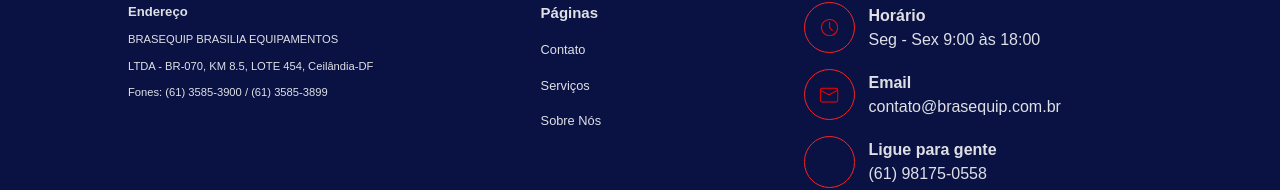
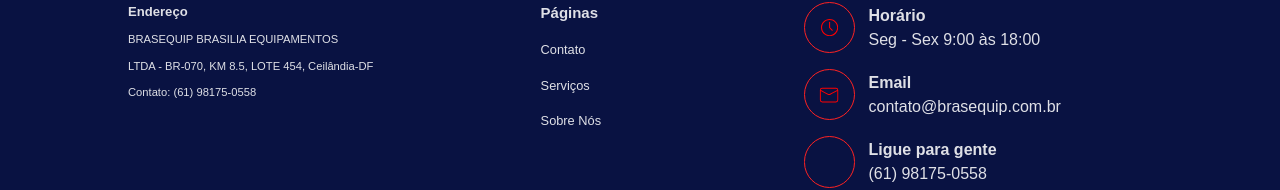
Before and after one commit to zzzBECK/brasequip, a React (Vite) app: page /brasequip/sobre in a window 1280 px wide. Shown: the part 2022-2212 px from the top of the page. Built offline with nearby package versions, Linux system fonts and the light colour scheme; some icons are missing.

Commit message:
Update contact information in Footer component

```diff
--- a/src/components/Footer/index.tsx
+++ b/src/components/Footer/index.tsx
@@ -91,7 +91,7 @@
               <h3>Endereço</h3>
               <p>BRASEQUIP BRASILIA EQUIPAMENTOS</p>
               <p>LTDA - BR-070, KM 8.5, LOTE 454, Ceilândia-DF</p>
-              <p>Fones: (61) 3585-3900 / (61) 3585-3899</p>
+              <p>Contato: (61) 98175-0558</p>
             </div>
           </Column>
 
```
